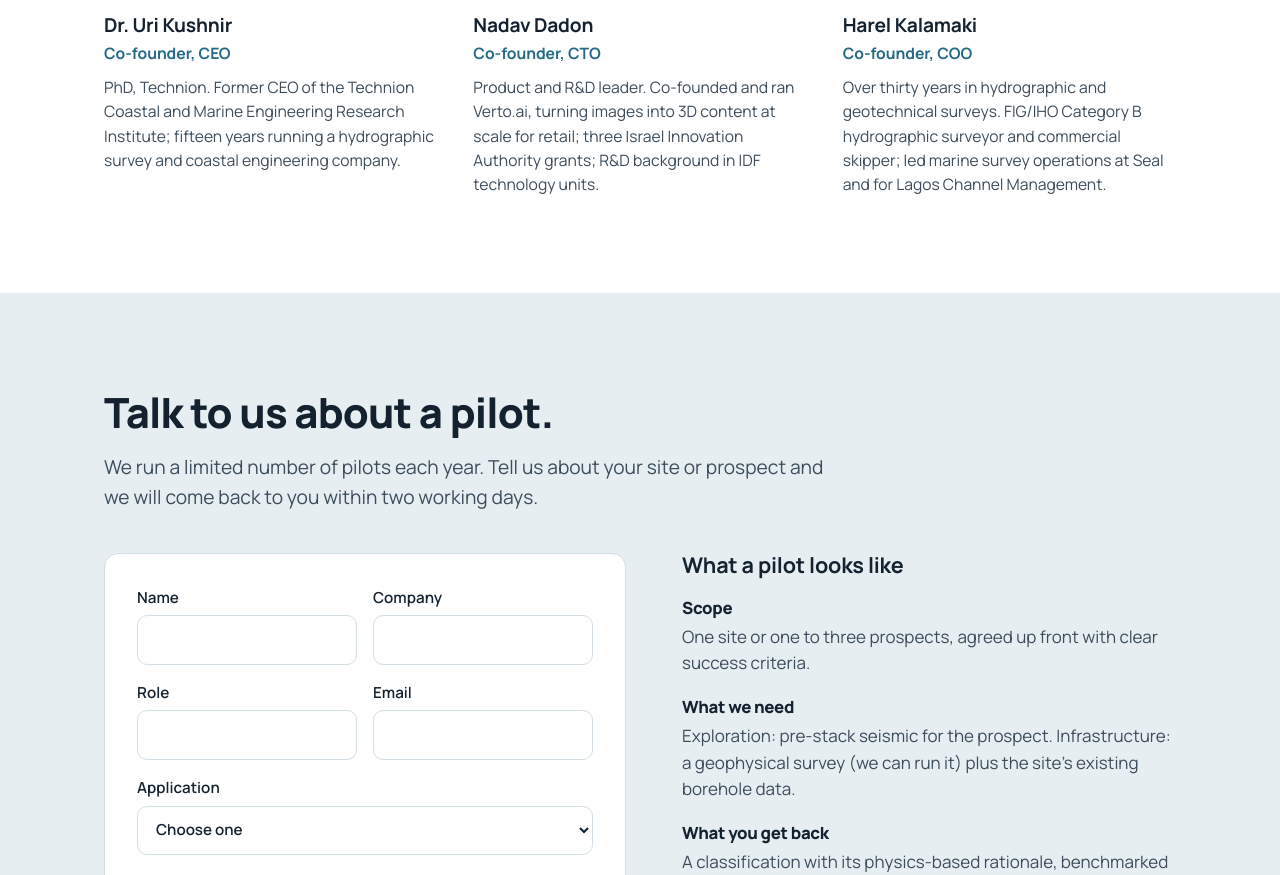
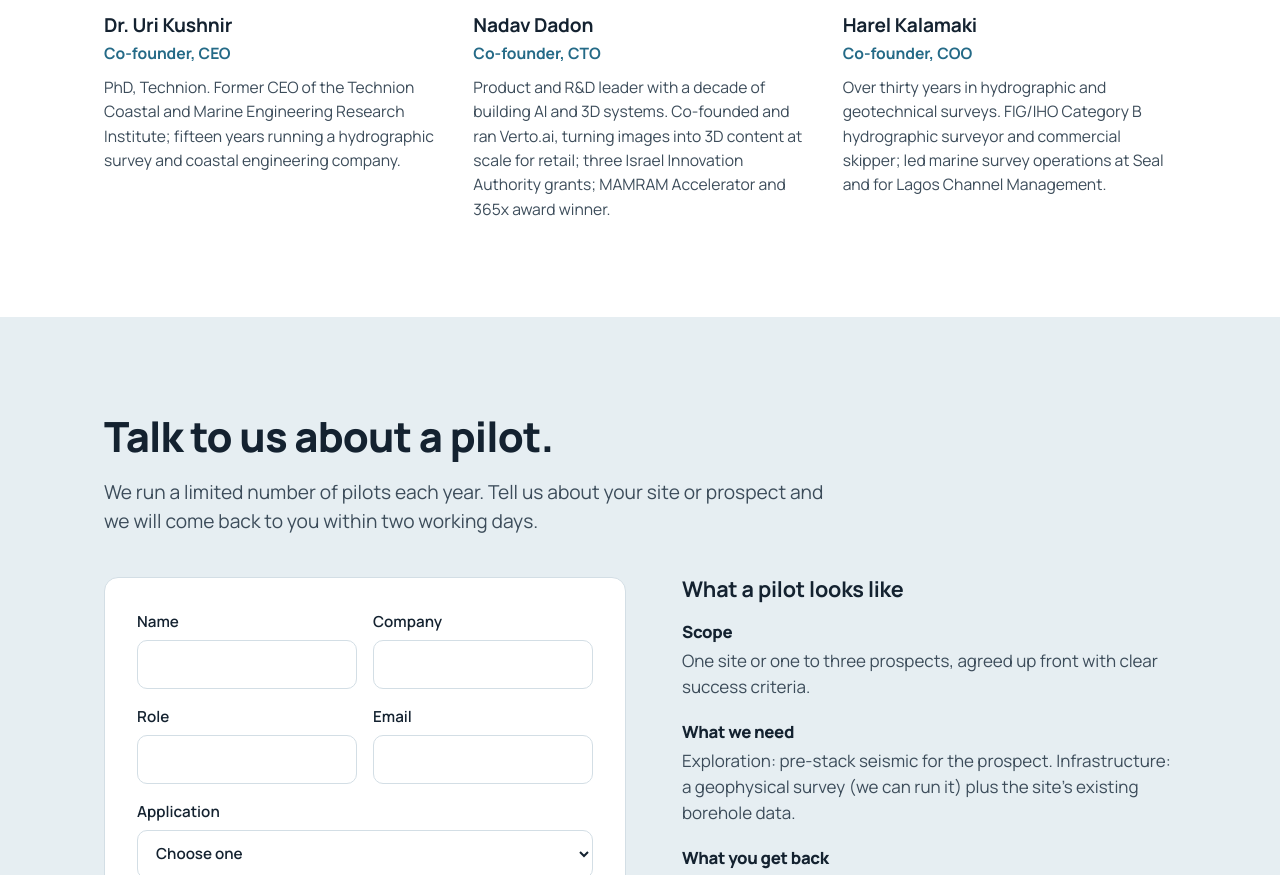
Before and after one commit to urideep/deepsignals-site, a plain HTML site: page index.html in a window 1280 px wide. Shown: the part 8367-9242 px from the top of the page. Drawn offline with Linux system fonts and the light colour scheme.

Commit message:
Nadav bio wording
Co-Authored-By: Claude Fable 5.1 <noreply@anthropic.com>
Claude-Session: https://claude.ai/code/session_01HHqMEyFcmWcGbR7JhmEbMk

```diff
--- a/index.html
+++ b/index.html
@@ -580,7 +580,7 @@ footer ul{list-style:none;padding:0;margin:0;display:flex;gap:22px;flex-wrap:wra
         <img src="assets/nadav.jpg" alt="Nadav Dadon">
         <h3>Nadav Dadon</h3>
         <p class="role">Co-founder, CTO</p>
-        <p>Product and R&amp;D leader. Co-founded and ran Verto.ai, turning images into 3D content at scale for retail; three Israel Innovation Authority grants; R&amp;D background in IDF technology units.</p>
+        <p>Product and R&amp;D leader with a decade of building AI and 3D systems. Co-founded and ran Verto.ai, turning images into 3D content at scale for retail; three Israel Innovation Authority grants; MAMRAM Accelerator and 365x award winner.</p>
       </div>
       <div class="person">
         <img src="assets/harel.jpg" alt="Harel Kalamaki">
```
